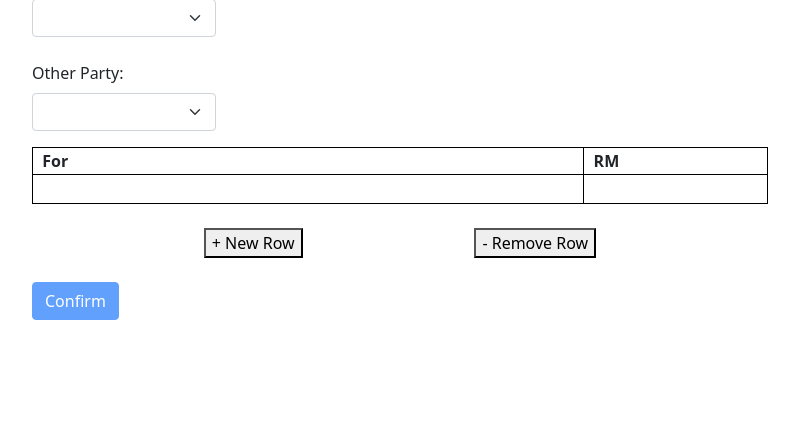
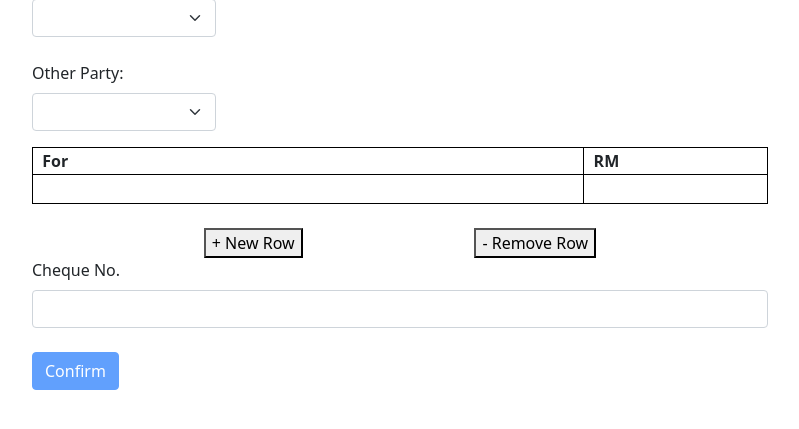
Before and after one commit to shenyang44/django_chyy, a Django app: template polls/templates/polls/transaction.html in a window 1280 px wide. Shown: the part 268-697 px from the top of the page, without its empty margins (240-1039 px from the left). Run offline with Django 3.2, Linux system fonts and the light colour scheme; the template is opened without the code that fills it, so the values that code supplies are empty.

Commit message:
+ cheque_text on trans model and related form input

```diff
--- a/polls/models.py
+++ b/polls/models.py
@@ -35,3 +35,4 @@ class Transaction(models.Model):
     descriptions = models.TextField()
     amounts = models.TextField()
     total = models.IntegerField()
+    cheque_text = models.TextField()
--- a/polls/templates/polls/transaction.html
+++ b/polls/templates/polls/transaction.html
@@ -21,7 +21,6 @@
                 <div class="mb-3">
                     <label class="form-label">Name : {{account.name}}</label>
                 </div>
-                <input hidden name="acc_id" value="{{account.id}}">
                 <label for='transSelect' class="form-label">Transaction Type:</label>
                 <select name='trans_type' class="form-select w-25" aria-label="trans-select" id='transSelect'>
                     <option value="" selected></option>
@@ -52,6 +51,8 @@
                 <br>
                 <div class="d-flex justify-content-evenly"><button id='addBtn' type="button">+ New Row</button> <button id='rmvBtn' type="button">- Remove Row</button></div>
                 <input hidden name='table_data' id='tableData' type="text">
+                <label class="form-label" for="cheque-text">Cheque No.</label>
+                <input class="formInput form-control" type="text" name="chequeText" id="cheque-text">
                 <br>
                 <button id='transBtn' disabled type='button' class="btn btn-primary">Confirm</button>
             </form>
```
Also changed, not shown: polls/migrations/0014_transaction_cheque_text.py (added).
